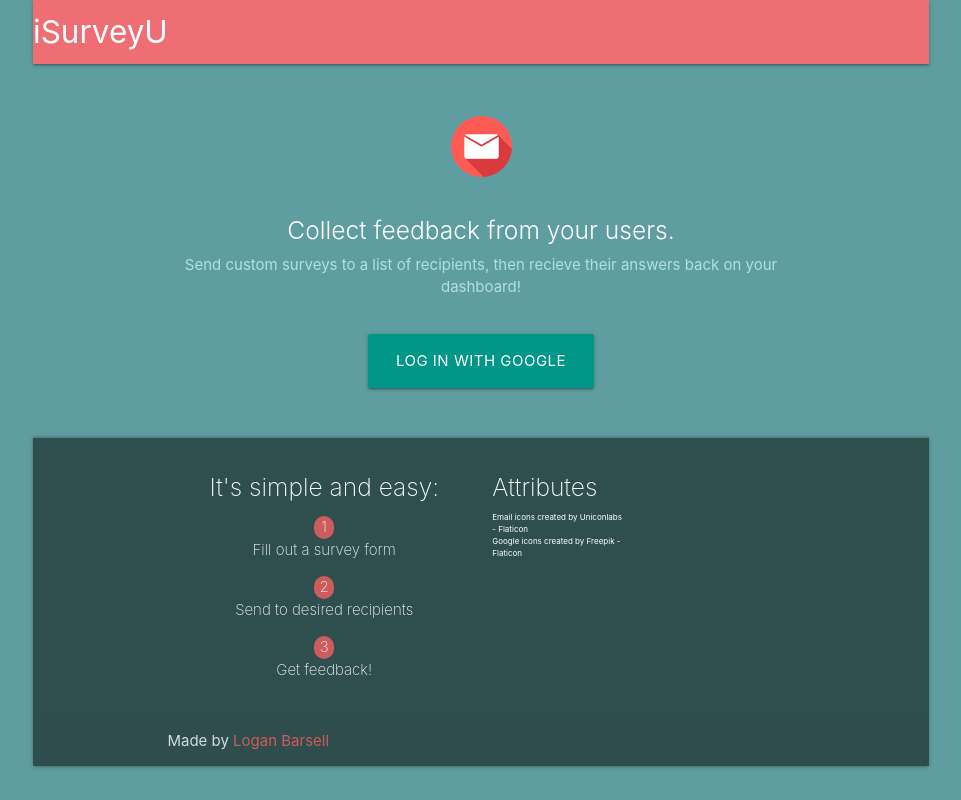
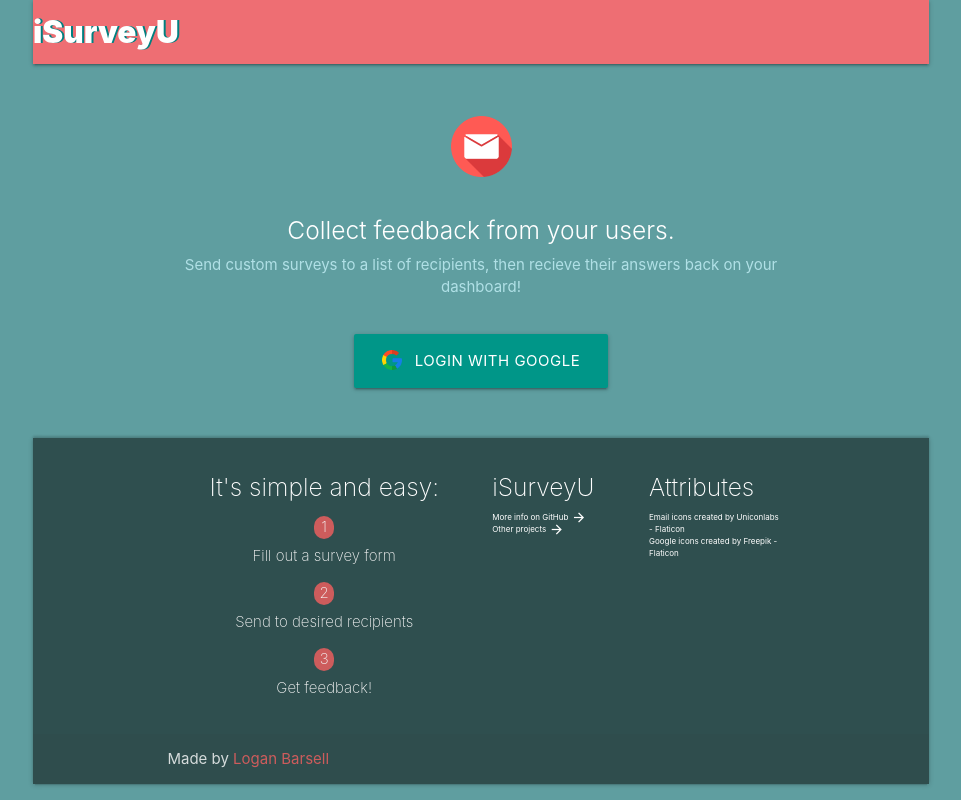
Before and after one commit to logan-barsell/emaily-app, a React (Create React App) app in the folder client/: page / in a window 1280 px wide. Shown: the whole page, without its empty margins (159-1120 px from the left). Built offline with nearby package versions, Linux system fonts and the light colour scheme; no server answers.

Commit message:
only dashboard when logged in

```diff
--- a/client/src/components/App.js
+++ b/client/src/components/App.js
@@ -22,7 +22,7 @@ class App extends Component {
         <div className="container">
           <Header />
           <Routes>
-            <Route path="/" element={<Landing />} exact />
+            <Route path="/" element={this.props.auth ? <Dashboard /> : <Landing />} exact />
             <Route path="/surveys" element={<Dashboard />} exact />
             <Route path="/surveys/new" element={<SurveyNew />} />
           </Routes>
@@ -33,5 +33,9 @@ class App extends Component {
   }
 }
 
+function mapStateToProps({ auth }) {
+  return { auth };
+}
 
-export default connect(null, actions)(App);
+
+export default connect(mapStateToProps, actions)(App);
--- a/client/src/components/Footer.js
+++ b/client/src/components/Footer.js
@@ -1,21 +1,37 @@
 import './footer.css';
-import React from 'react';
+import React, { Component } from 'react';
+import { connect } from 'react-redux';
 
-const Footer = () => {
+class Footer extends Component {
+
+  renderSteps() {
+    return !this.props.auth ?
+      (
+        <div className="col l6 s12 center steps">
+          <h5 className="white-text">It's simple and easy:</h5>
+          <div className="stepsSub grey-text text-lighten-4">
+            <div className="number">1</div><p> Fill out a survey form</p>
+            <div className="number">2</div><p> Send to desired recipients</p>
+            <div className="number">3</div><p> Get feedback!</p>
+          </div>
+        </div>
+      )
+      :
+      null;
+  }
+
+  render() {
     return (
-
-
       <footer className="page-footer">
         <div className="container">
           <div className="row">
-          <div className="col l6 s12 center steps">
-            <h5 className="white-text">It's simple and easy:</h5>
-            <div className="grey-text text-lighten-4">
-              <p><div className="number">1</div> Fill out a survey form</p>
-              <p><div className="number">2</div> Send to desired recipients</p>
-              <p><div className="number">3</div> Get feedback!</p>
-            </div>
-
+            {this.renderSteps()}
+            <div className="col l3 s12 icon-attr">
+              <h5 className="white-text">iSurveyU</h5>
+              <ul>
+                <li><a>More info on GitHub <i className="material-icons tiny">arrow_forward</i></a></li>
+                <li>Other projects  <i className="material-icons tiny">arrow_forward</i></li>
+              </ul>
             </div>
             <div className="col l3 s12 icon-attr">
               <h5 className="white-text">Attributes</h5>
@@ -23,14 +39,16 @@ const Footer = () => {
                 <li>
                   <a
                     href="https://www.flaticon.com/free-icons/email"
-                  title="email icons">
+                    title="email icons"
+                  >
                     Email icons created by Uniconlabs - Flaticon
                   </a>
                 </li>
                 <li>
                   <a
                     href="https://www.flaticon.com/free-icons/google"
-                  title="google icons">
+                    title="google icons"
+                  >
                     Google icons created by Freepik - Flaticon
                   </a>
                 </li>
@@ -44,7 +62,12 @@ const Footer = () => {
           </div>
         </div>
       </footer>
-  )
+    );
+  }
 };
 
-export default Footer;
+function mapStateToProps({ auth }) {
+  return { auth };
+};
+
+export default connect(mapStateToProps)(Footer);
--- a/client/src/components/Header.js
+++ b/client/src/components/Header.js
@@ -1,3 +1,5 @@
+import './header.css';
+
 import React, { Component } from 'react';
 import { connect } from 'react-redux';
 import { Link } from 'react-router-dom';
--- a/client/src/components/Landing.js
+++ b/client/src/components/Landing.js
@@ -7,17 +7,18 @@ const Landing = () => {
 
 
       <div className="container">
-        <div className="header center"><img src="./mail.png" /></div>
+        <div className="header center"><img src="./mail.png" alt="email icon" /></div>
         <div className="row center">
           <h5 className="header col s12 light">Collect feedback from your users.</h5>
           <p>Send custom surveys to a list of recipients, then recieve their answers back on your dashboard!</p>
         </div>
         <div className="row center">
           <a
-            href="http://materializecss.com/getting-started.html"
+            href="/auth/google"
             id="download-button"
             className="btn-large waves-effect waves-light teal">
-            Log in with Google
+            <img className="googleBtn" src="./google.png" height="20px" width="20px" alt="google icon" />
+            Login with Google
           </a>
         </div>
       </div>
--- a/client/src/components/footer.css
+++ b/client/src/components/footer.css
@@ -8,13 +8,19 @@ footer.page-footer {
 .steps {
   font-weight: 200;
 }
+.stepsSub {
+  margin-top: 15px;
+}
 
 .number {
   width: 20px;
   border-radius: 180px;
   background-color: indianred;
   margin: auto;
-  text-align: center;
+}
+
+.page-footer p {
+  margin-top: 6px;
 }
 
 .icon-attr {
@@ -28,3 +34,8 @@ footer.page-footer {
 .madeBy {
   color: indianred;
 }
+
+i.tiny {
+  position: absolute;
+  margin: -1px 0px 0px 3px;
+}
--- /dev/null
+++ b/client/src/components/header.css
@@ -0,0 +1,4 @@
+.brand-logo {
+  font-weight: 900;
+  text-shadow: 2px 0px 0px teal;
+}
--- a/client/src/components/landing.css
+++ b/client/src/components/landing.css
@@ -11,3 +11,8 @@
   height: 65px;
   margin-top: 50px;
 }
+
+.googleBtn {
+  margin-right: 13px;
+  margin-bottom: -4px;
+}
--- a/client/src/components/surveys/SurveyList.js
+++ b/client/src/components/surveys/SurveyList.js
@@ -23,7 +23,9 @@ class SurveyList extends Component {
             <p className="body">{survey.body}</p>
             <div className="dates">
               <p className="left">Sent on: {new Date(survey.dateSent).toLocaleDateString()}</p>
-              <p className="right">Last responded: {new Date(survey.lastResponded).toLocaleDateString()}</p>
+              <p className="right">
+                Last responded:
+                {survey.lastResponded ? new Date(survey.lastResponded).toLocaleDateString() : ' Never'}</p>
             </div>
           </div>
           <div className="card-action">
```
Also changed, not shown: 1 other file (tests, documents, lock files or other folders). Lines whose indentation alone changed are shown as unchanged.
